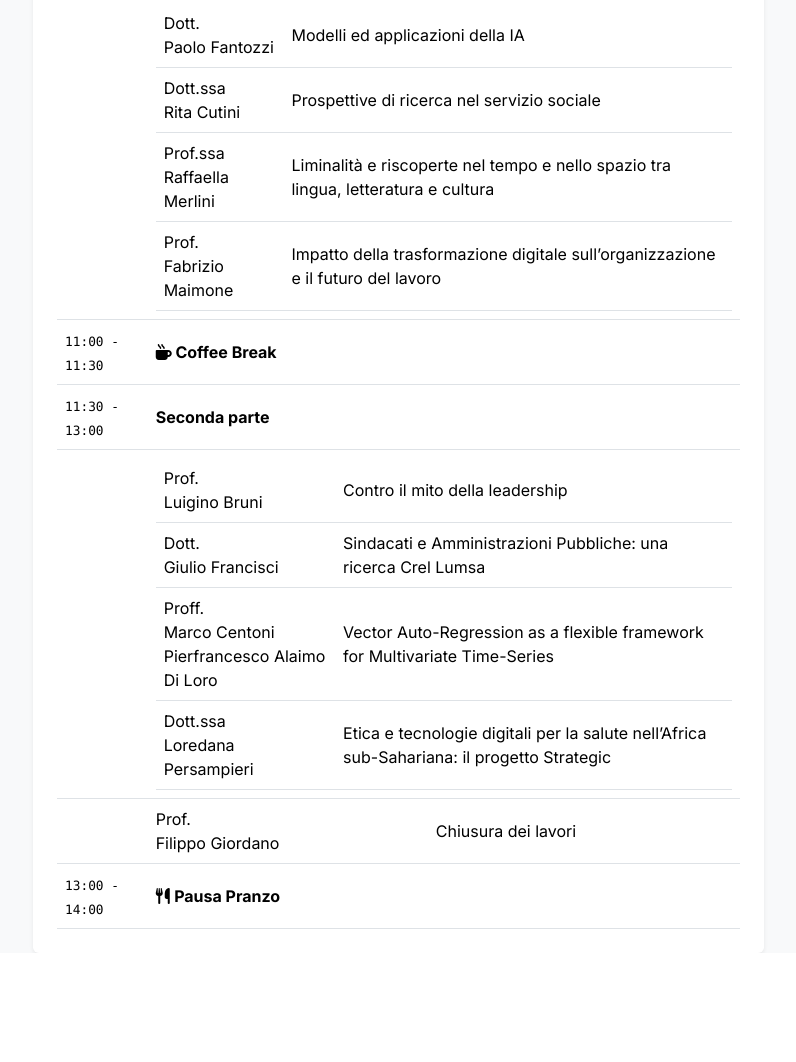
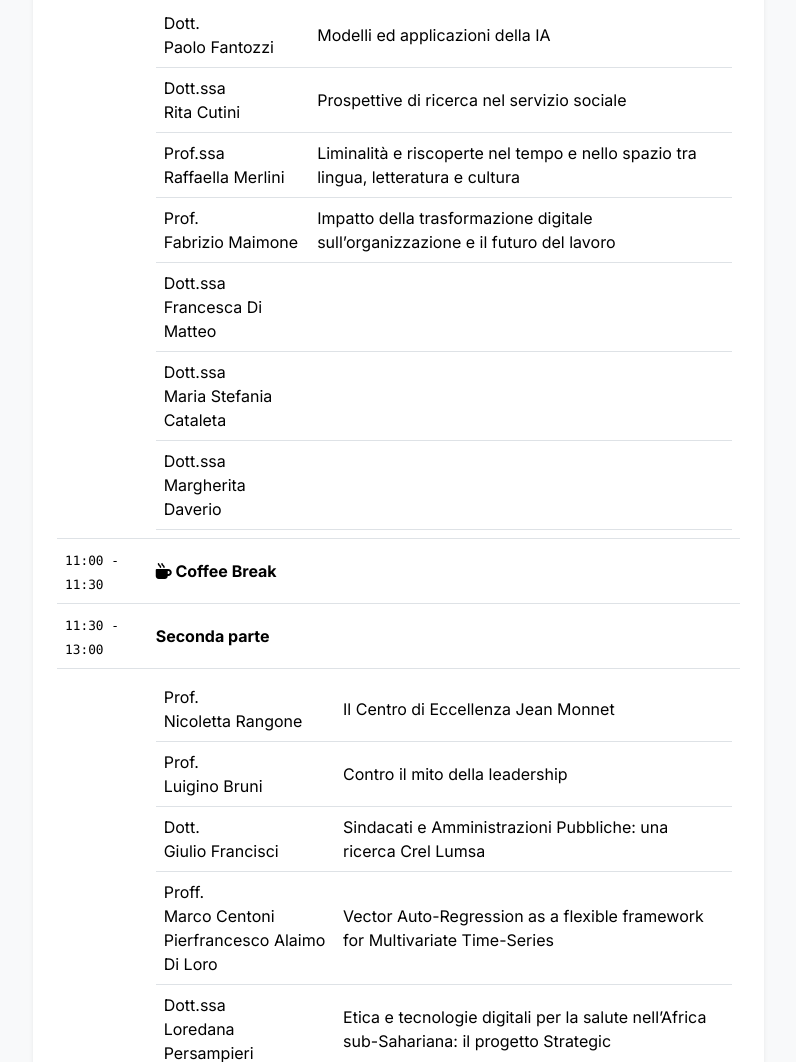
Before and after one commit to paolofantozzi/ricercalumsa.it, a plain HTML site: page index.html in a window 1280 px wide. Shown: the part 1606-2668 px from the top of the page, without its empty margins (49-845 px from the left). Before the commit the page ends 2559 px from the top, so only its background shows below. Drawn offline with Linux system fonts and the light colour scheme; some packages are replaced by stand-ins of ours; a web font is replaced by a local one.

Commit message:
More speakers

```diff
--- a/index.html
+++ b/index.html
@@ -187,6 +187,18 @@
 																<td>Prof.<br/>Fabrizio Maimone</td>
 																<td>Impatto della trasformazione digitale sull’organizzazione e il futuro del lavoro</td>
 															</tr>
+															<tr>
+																<td>Dott.ssa<br/>Francesca Di Matteo</td>
+																<td></td>
+															</tr>
+															<tr>
+																<td>Dott.ssa<br/>Maria Stefania Cataleta</td>
+																<td></td>
+															</tr>
+															<tr>
+																<td>Dott.ssa<br/>Margherita Daverio</td>
+																<td></td>
+															</tr>
 														</table>
 													</td>
 												</tr>
@@ -202,6 +214,10 @@
 													<td></td>
 													<td colspan="2">
 														<table class="table table-hover mb-0 align-middle">
+															<tr>
+																<td>Prof.<br/>Nicoletta Rangone</td>
+																<td>Il Centro di Eccellenza Jean Monnet</td>
+															</tr>
 															<tr>
 																<td>Prof.<br/>Luigino Bruni</td>
 																<td>Contro il mito della leadership</td>
```
